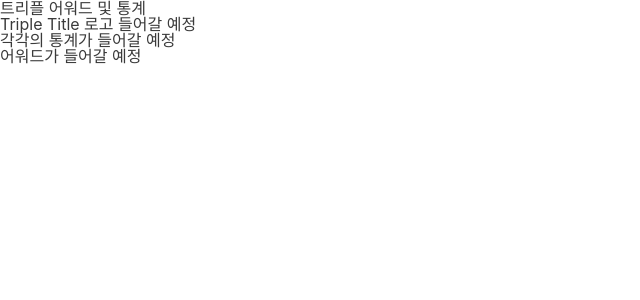
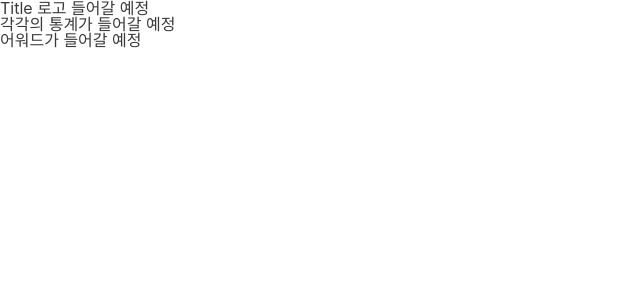
Before and after one commit to linehyang/triple-frontend-homework, a Next.js app: page / in a window 1280 px wide. Shown: the top 300 px of the page, without its empty margins (0-640 px from the left). Built offline with nearby package versions, Linux system fonts and the light colour scheme.

Commit message:
Style/section heading tag hide

```diff
--- a/components/TitleLogo.tsx
+++ b/components/TitleLogo.tsx
@@ -1,5 +1,5 @@
 const TitleLogo = () => {
-  return <article>Triple Title 로고 들어갈 예정</article>
+  return <article>Title 로고 들어갈 예정</article>
 }
 
 export default TitleLogo
--- a/pages/index.tsx
+++ b/pages/index.tsx
@@ -6,7 +6,18 @@ import TitleLogo from '../components/TitleLogo'
 import Statistics from '../components/Statistics'
 import Award from '../components/Award'
 
-const Sectioncontainer = styled.section``
+const Sectioncontainer = styled.section`
+  position: relative;
+`
+
+const SectionHeading = styled.h2`
+  position: absolute;
+  width: 1px;
+  height: 1px;
+  margin: -1px;
+  overflow: hidden;
+  clip-path: polygon(0 0, 0 0, 0 0);
+`
 
 const Home: NextPage = () => {
   return (
@@ -16,7 +27,7 @@ const Home: NextPage = () => {
       </Head>
       <main>
         <Sectioncontainer>
-          <h2>트리플 어워드 및 통계</h2>
+          <SectionHeading>트리플 어워드 및 통계</SectionHeading>
           <TitleLogo />
           <Statistics />
           <Award />
```
